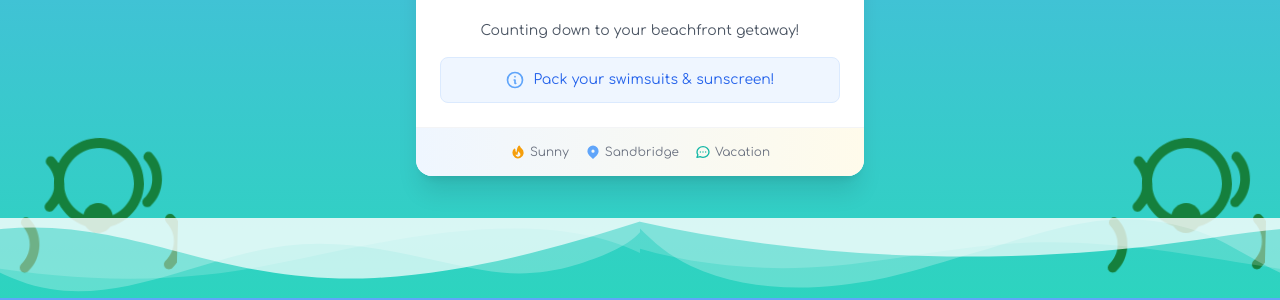
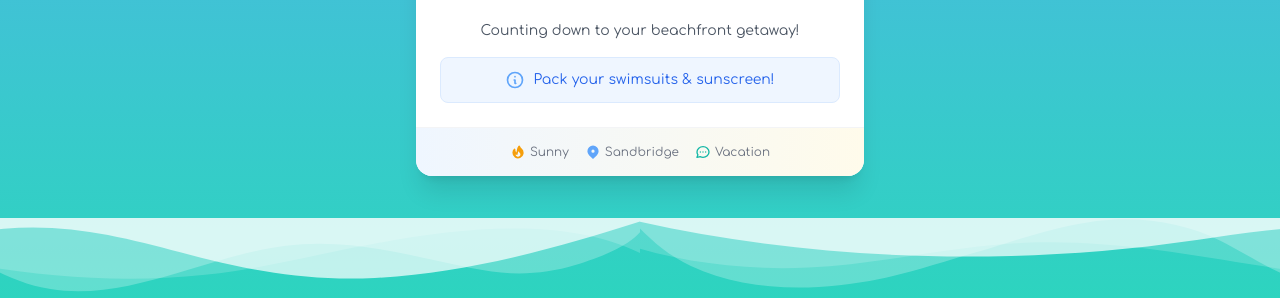
Before and after one commit to All-Sea-Suns-Countdown/All-Sea-Suns-Countdown.github.io, a plain HTML site: page index.html in a window 1280 px wide. Shown: the part 502-802 px from the top of the page. Drawn offline with nearby package versions, Linux system fonts and the light colour scheme.

Commit message:
Update index.html

```diff
--- a/index.html
+++ b/index.html
@@ -12,10 +12,6 @@
         }
         .body-font {
             font-family: 'Comfortaa', cursive;
-        }
-        .palm-tree {
-            animation: sway 4s infinite alternate ease-in-out;
-            transform-origin: bottom;
         }
         .wave {
             animation: wave 3s infinite;
@@ -44,26 +40,7 @@
 </head>
 <body class="bg-gradient-to-b from-blue-400 to-teal-400 min-h-screen body-font flex flex-col items-center justify-center p-4 relative overflow-hidden">
     <!-- Palm Trees -->
-    <div class="absolute left-4 bottom-0 hidden md:block">
-        <svg class="palm-tree h-40 w-auto text-green-700" viewBox="0 0 512 512">
-            <path fill="currentColor" d="M256 0c-79.5 0-144 64.5-144 144s64.5 144 144 144 144-64.5 144-144S335.5 0 256 0zm0 256c-61.9 0-112-50.1-112-112S194.1 32 256 32s112 50.1 112 112-50.1 112-112 112z"/>
-            <path fill="currentColor" d="M423.4 44.6c-6.2-6.2-16.4-6.2-22.6 0s-6.2 16.4 0 22.6c16.4 16.4 25.4 38.1 25.4 61.3s-9 44.9-25.4 61.3c-6.2 6.2-6.2 16.4 0 22.6s16.4 6.2 22.6 0c21.9-21.9 33.9-51 33.9-83.9s-12-62-33.9-83.9z"/>
-            <path fill="currentColor" d="M111.2 67.2c-6.2-6.2-16.4-6.2-22.6 0s-6.2 16.4 0 22.6c16.4 16.4 25.4 38.1 25.4 61.3s-9 44.9-25.4 61.3c-6.2 6.2-6.2 16.4 0 22.6s16.4 6.2 22.6 0c21.9-21.9 33.9-51 33.9-83.9s-12-62-33.9-83.9z"/>
-            <path fill="currentColor" d="M497.8 241.8c-6.2-6.2-16.4-6.2-22.6 0s-6.2 16.4 0 22.6c16.4 16.4 25.4 38.1 25.4 61.3s-9 44.9-25.4 61.3c-6.2 6.2-6.2 16.4 0 22.6s16.4 6.2 22.6 0c21.9-21.9 33.9-51 33.9-83.9s-12-62-33.9-83.9z"/>
-            <path fill="currentColor" d="M36.8 264.4c-6.2-6.2-16.4-6.2-22.6 0s-6.2 16.4 0 22.6c16.4 16.4 25.4 38.1 25.4 61.3s-9 44.9-25.4 61.3c-6.2 6.2-6.2 16.4 0 22.6s16.4 6.2 22.6 0c21.9-21.9 33.9-51 33.9-83.9s-12-62-33.9-83.9z"/>
-            <path fill="currentColor" d="M256 208c-26.5 0-48 21.5-48 48s21.5 48 48 48 48-21.5 48-48-21.5-48-48-48z"/>
-        </svg>
-    </div>
-    <div class="absolute right-4 bottom-0 hidden md:block">
-        <svg class="palm-tree h-40 w-auto text-green-700" viewBox="0 0 512 512">
-            <path fill="currentColor" d="M256 0c-79.5 0-144 64.5-144 144s64.5 144 144 144 144-64.5 144-144S335.5 0 256 0zm0 256c-61.9 0-112-50.1-112-112S194.1 32 256 32s112 50.1 112 112-50.1 112-112 112z"/>
-            <path fill="currentColor" d="M423.4 44.6c-6.2-6.2-16.4-6.2-22.6 0s-6.2 16.4 0 22.6c16.4 16.4 25.4 38.1 25.4 61.3s-9 44.9-25.4 61.3c-6.2 6.2-6.2 16.4 0 22.6s16.4 6.2 22.6 0c21.9-21.9 33.9-51 33.9-83.9s-12-62-33.9-83.9z"/>
-            <path fill="currentColor" d="M111.2 67.2c-6.2-6.2-16.4-6.2-22.6 0s-6.2 16.4 0 22.6c16.4 16.4 25.4 38.1 25.4 61.3s-9 44.9-25.4 61.3c-6.2 6.2-6.2 16.4 0 22.6s16.4 6.2 22.6 0c21.9-21.9 33.9-51 33.9-83.9s-12-62-33.9-83.9z"/>
-            <path fill="currentColor" d="M497.8 241.8c-6.2-6.2-16.4-6.2-22.6 0s-6.2 16.4 0 22.6c16.4 16.4 25.4 38.1 25.4 61.3s-9 44.9-25.4 61.3c-6.2 6.2-6.2 16.4 0 22.6s16.4 6.2 22.6 0c21.9-21.9 33.9-51 33.9-83.9s-12-62-33.9-83.9z"/>
-            <path fill="currentColor" d="M36.8 264.4c-6.2-6.2-16.4-6.2-22.6 0s-6.2 16.4 0 22.6c16.4 16.4 25.4 38.1 25.4 61.3s-9 44.9-25.4 61.3c-6.2 6.2-6.2 16.4 0 22.6s16.4 6.2 22.6 0c21.9-21.9 33.9-51 33.9-83.9s-12-62-33.9-83.9z"/>
-            <path fill="currentColor" d="M256 208c-26.5 0-48 21.5-48 48s21.5 48 48 48 48-21.5 48-48-21.5-48-48-48z"/>
-        </svg>
-    </div>
+
 
     <!-- Sun - Now positioned differently for mobile -->
     <div class="absolute top-4 right-4 md:top-8 md:right-8">
```
